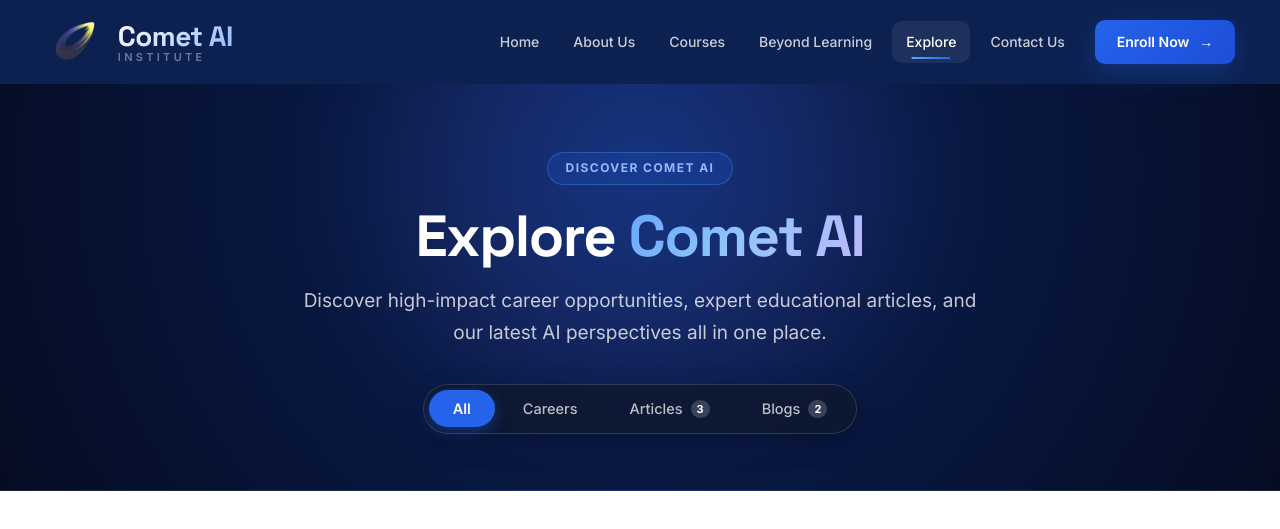
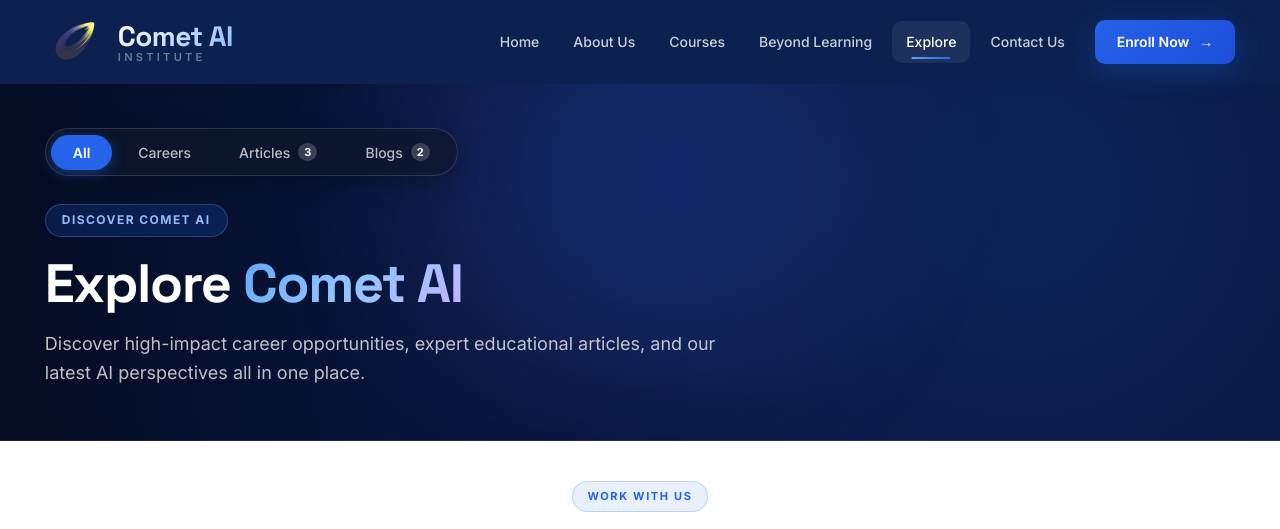
Before and after one commit to rkaushal1130/cometaii, a React (Vite) app: page /explore in a window 1280 px wide. Shown: the top 529 px of the page. Built offline with nearby package versions, Linux system fonts and the light colour scheme.

Commit message:
Position segmented category tabs at top-left of Explore hero section

```diff
--- a/src/pages/Explore.jsx
+++ b/src/pages/Explore.jsx
@@ -42,14 +42,14 @@
     setActiveTab(tabId)
     window.history.replaceState(null, '', `#${tabId}`)
 
-    setTimeout(() => {
+    if (window.scrollY > 300) {
       const contentEl = document.getElementById('explore-content')
       if (contentEl) {
         const yOffset = -90
         const y = contentEl.getBoundingClientRect().top + window.pageYOffset + yOffset
         window.scrollTo({ top: Math.max(0, y), behavior: 'smooth' })
       }
-    }, 50)
+    }
   }
 
   return (
@@ -59,19 +59,7 @@
         {/* Simple & Elegant Hero Banner */}
         <section className={styles.exploreHeroBanner}>
           <div className={styles.exploreHeroInner}>
-            <span className={styles.exploreBadge}>
-              Discover Comet AI
-            </span>
-
-            <h1 className={styles.exploreHeroTitle}>
-              Explore <span>Comet AI</span>
-            </h1>
-
-            <p className={styles.exploreHeroSubtitle}>
-              Discover high-impact career opportunities, expert educational articles, and our latest AI perspectives all in one place.
-            </p>
-
-            {/* Clean, Simple & Attractive Segmented Control */}
+            {/* Top-Left Category Tabs */}
             <div className={styles.tabsWrapper}>
               <div className={styles.tabs} role="tablist" aria-label="Explore Categories">
                 <button
@@ -112,6 +100,21 @@
                   <span className={styles.tabBadge}>{blogsData.length}</span>
                 </button>
               </div>
+            </div>
+
+            {/* Hero Text */}
+            <div className={styles.heroContent}>
+              <span className={styles.exploreBadge}>
+                Discover Comet AI
+              </span>
+
+              <h1 className={styles.exploreHeroTitle}>
+                Explore <span>Comet AI</span>
+              </h1>
+
+              <p className={styles.exploreHeroSubtitle}>
+                Discover high-impact career opportunities, expert educational articles, and our latest AI perspectives all in one place.
+              </p>
             </div>
           </div>
         </section>
--- a/src/styles/explore.module.css
+++ b/src/styles/explore.module.css
@@ -1,9 +1,8 @@
 /* ---- Explore Hero Section ---- */
 .exploreHeroBanner {
-  background: radial-gradient(circle at 50% 20%, #0d2358 0%, #08163d 55%, #050c22 100%);
+  background: radial-gradient(circle at 80% 30%, #0d2358 0%, #08163d 55%, #050c22 100%);
   color: #ffffff;
-  padding: 68px 24px 56px;
-  text-align: center;
+  padding: 44px clamp(24px, 3.5vw, 48px) 52px;
   position: relative;
   overflow: hidden;
   border-bottom: 1px solid rgba(255, 255, 255, 0.08);
@@ -13,69 +12,33 @@
   content: '';
   position: absolute;
   top: -120px;
-  left: 50%;
-  transform: translateX(-50%);
+  left: 20%;
   width: 760px;
   height: 420px;
-  background: radial-gradient(circle, rgba(37, 99, 235, 0.3) 0%, rgba(99, 102, 241, 0.12) 45%, transparent 70%);
+  background: radial-gradient(circle, rgba(37, 99, 235, 0.25) 0%, rgba(99, 102, 241, 0.1) 45%, transparent 70%);
   pointer-events: none;
   filter: blur(50px);
 }
 
 .exploreHeroInner {
-  max-width: 1080px;
+  width: 100%;
+  max-width: 100%;
   margin: 0 auto;
   position: relative;
   z-index: 2;
+  display: flex;
+  flex-direction: column;
+  align-items: flex-start;
+  text-align: left;
 }
 
-.exploreBadge {
-  display: inline-flex;
-  align-items: center;
-  gap: 8px;
-  padding: 6px 18px;
-  border-radius: 9999px;
-  background: rgba(37, 99, 235, 0.18);
-  border: 1px solid rgba(96, 165, 250, 0.3);
-  color: #93bbfc;
-  font-size: 12px;
-  font-weight: 700;
-  letter-spacing: 0.12em;
-  text-transform: uppercase;
-  margin-bottom: 18px;
-}
-
-.exploreHeroTitle {
-  font-family: 'Space Grotesk', sans-serif;
-  font-size: clamp(38px, 5.5vw, 58px);
-  font-weight: 800;
-  color: #ffffff;
-  line-height: 1.15;
-  margin-bottom: 16px;
-  letter-spacing: -0.025em;
-}
-
-.exploreHeroTitle span {
-  background: linear-gradient(135deg, #60a5fa 0%, #93c5fd 50%, #c4b5fd 100%);
-  -webkit-background-clip: text;
-  -webkit-text-fill-color: transparent;
-  background-clip: text;
-}
-
-.exploreHeroSubtitle {
-  font-family: 'Inter', sans-serif;
-  font-size: clamp(16px, 2vw, 19px);
-  color: rgba(255, 255, 255, 0.76);
-  line-height: 1.65;
-  max-width: 680px;
-  margin: 0 auto 36px;
-}
-
-/* ---- Simple, Attractive Segmented Tab Control ---- */
+/* ---- Left-Top Segmented Tab Control ---- */
 .tabsWrapper {
   display: flex;
-  justify-content: center;
-  margin-top: 8px;
+  justify-content: flex-start;
+  align-items: center;
+  margin-bottom: 28px;
+  width: 100%;
 }
 
 .tabs {
@@ -95,13 +58,13 @@
   display: inline-flex;
   align-items: center;
   gap: 8px;
-  padding: 10px 24px;
+  padding: 9px 22px;
   border-radius: 9999px;
   background: transparent;
   border: none;
   color: rgba(255, 255, 255, 0.72);
   font-family: 'Inter', sans-serif;
-  font-size: 14.5px;
+  font-size: 14px;
   font-weight: 500;
   cursor: pointer;
   white-space: nowrap;
@@ -137,6 +100,55 @@
 
 .activeTab .tabBadge {
   background: rgba(255, 255, 255, 0.28);
+}
+
+.heroContent {
+  display: flex;
+  flex-direction: column;
+  align-items: flex-start;
+  max-width: 820px;
+}
+
+.exploreBadge {
+  display: inline-flex;
+  align-items: center;
+  gap: 8px;
+  padding: 6px 16px;
+  border-radius: 9999px;
+  background: rgba(37, 99, 235, 0.18);
+  border: 1px solid rgba(96, 165, 250, 0.3);
+  color: #93bbfc;
+  font-size: 12px;
+  font-weight: 700;
+  letter-spacing: 0.12em;
+  text-transform: uppercase;
+  margin-bottom: 16px;
+}
+
+.exploreHeroTitle {
+  font-family: 'Space Grotesk', sans-serif;
+  font-size: clamp(36px, 5vw, 54px);
+  font-weight: 800;
+  color: #ffffff;
+  line-height: 1.15;
+  margin-bottom: 14px;
+  letter-spacing: -0.025em;
+}
+
+.exploreHeroTitle span {
+  background: linear-gradient(135deg, #60a5fa 0%, #93c5fd 50%, #c4b5fd 100%);
+  -webkit-background-clip: text;
+  -webkit-text-fill-color: transparent;
+  background-clip: text;
+}
+
+.exploreHeroSubtitle {
+  font-family: 'Inter', sans-serif;
+  font-size: clamp(15px, 1.8vw, 18px);
+  color: rgba(255, 255, 255, 0.74);
+  line-height: 1.65;
+  max-width: 680px;
+  margin: 0;
 }
 
 /* Section Headers */
```
